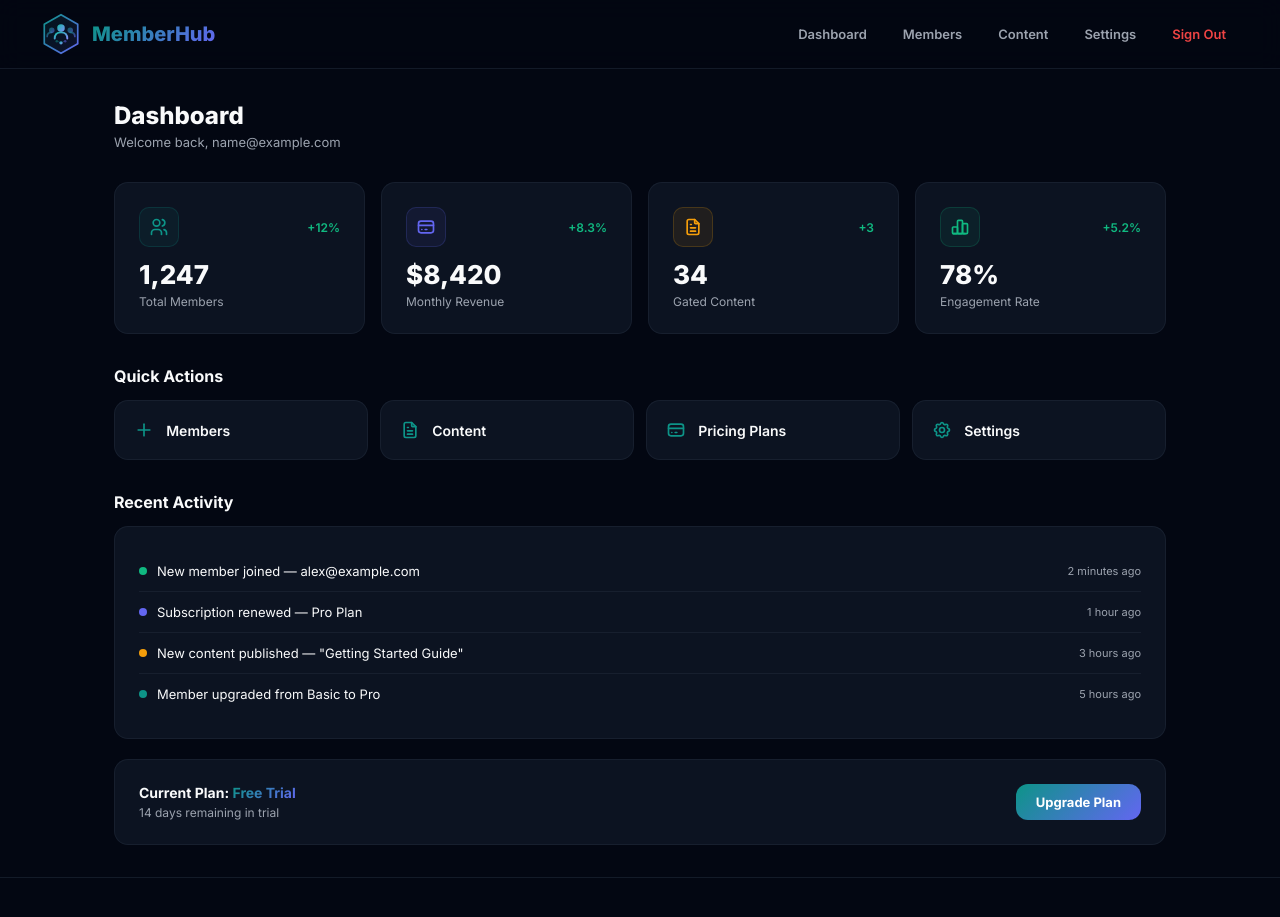
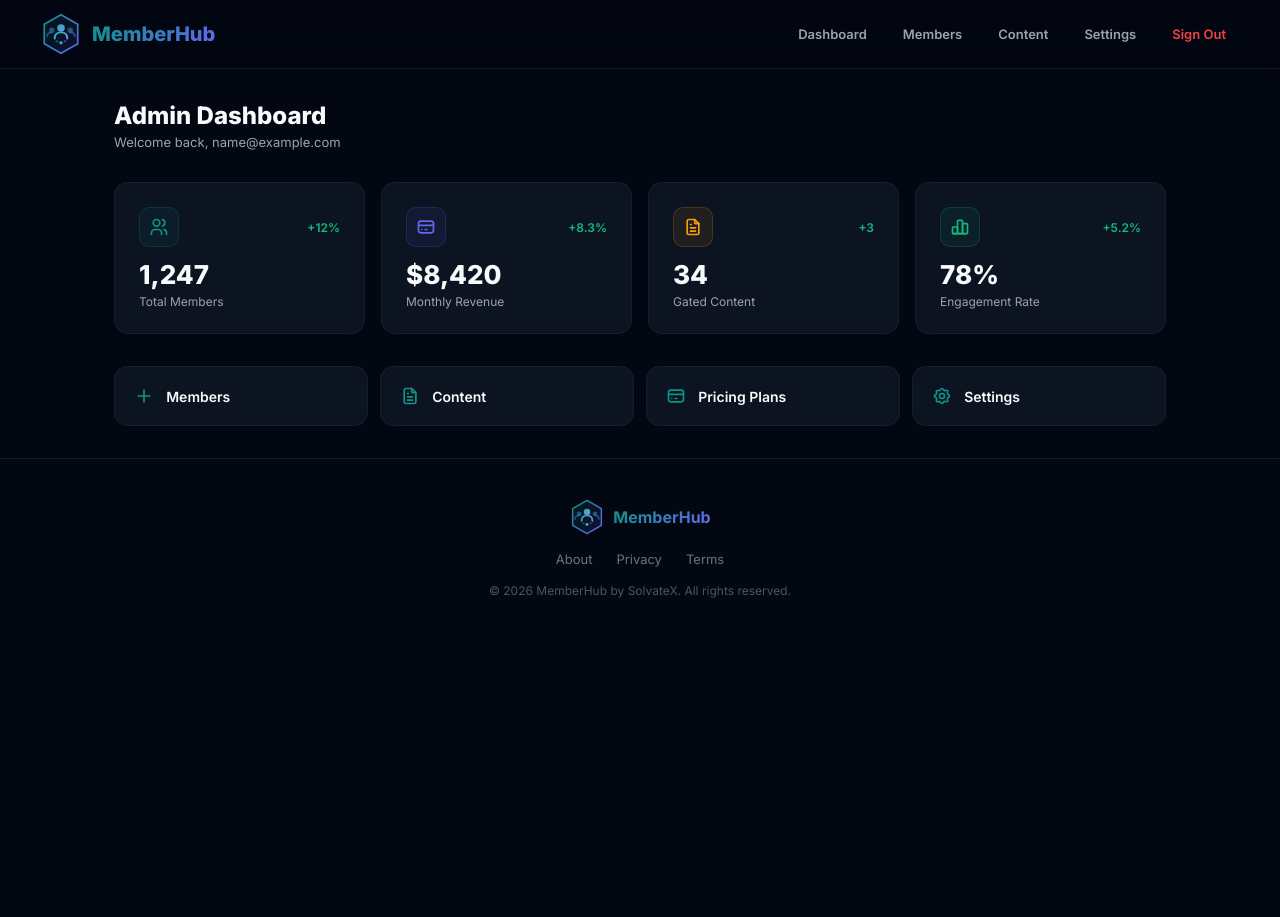
Before and after one commit to BerMoha/MemberHub, a Next.js app: page /dashboard in a window 1280 px wide. Shown: the top 917 px of the page. After the commit the page ends 800 px from the top, so only its background shows below. Built offline with nearby package versions, Linux system fonts and the light colour scheme; sample sign-in values are in the browser's storage.

Commit message:
Role-based views — members see profile, admins see full dashboard
Members: profile, subscription, accessible content, activity.
Admins: stats, members list, content management, settings.
Navbar adapts to role.

Co-Authored-By: Claude Opus 4.6 <noreply@anthropic.com>

```diff
--- a/src/app/dashboard/page.tsx
+++ b/src/app/dashboard/page.tsx
@@ -3,16 +3,28 @@
 import { useState, useEffect } from "react";
 import Link from "next/link";
 import ProtectedRoute from "@/components/ProtectedRoute";
-import { IconUsers, IconCreditCard, IconFileText, IconChartBar, IconPlus, IconSettings } from "@tabler/icons-react";
+import { IconUsers, IconCreditCard, IconFileText, IconChartBar, IconPlus, IconSettings, IconUser, IconLock, IconCalendar, IconMail, IconStar, IconArrowRight } from "@tabler/icons-react";
 
 export default function DashboardPage() {
-  const [user, setUser] = useState<{ email: string; role?: string; plan?: string } | null>(null);
+  const [user, setUser] = useState<{ email: string; name?: string; role?: string; plan?: string; joined?: string } | null>(null);
 
   useEffect(() => {
     const raw = localStorage.getItem("memberhub_user");
     if (raw) { try { setUser(JSON.parse(raw)); } catch {} }
   }, []);
 
+  const isAdmin = user?.role === "admin";
+
+  const myContent = [
+    { title: "Getting Started Guide", type: "Article", unlocked: true },
+    { title: "Onboarding Video Series", type: "Video", unlocked: true },
+    { title: "Community Best Practices", type: "Article", unlocked: true },
+    { title: "Advanced API Documentation", type: "Docs", unlocked: true },
+    { title: "Enterprise Integration Playbook", type: "PDF", unlocked: false },
+    { title: "Product Roadmap Q3 2026", type: "Docs", unlocked: false },
+  ];
+
+  if (isAdmin) {
     const cards = [
       { icon: IconUsers, label: "Total Members", value: "1,247", change: "+12%", color: "#0d9488" },
       { icon: IconCreditCard, label: "Monthly Revenue", value: "$8,420", change: "+8.3%", color: "#6366f1" },
@@ -20,32 +32,18 @@ export default function DashboardPage() {
       { icon: IconChartBar, label: "Engagement Rate", value: "78%", change: "+5.2%", color: "#10b981" },
     ];
 
-  const actions = [
-    { icon: IconPlus, label: "Members", href: "/members" },
-    { icon: IconFileText, label: "Content", href: "/content" },
-    { icon: IconCreditCard, label: "Pricing Plans", href: "/pricing" },
-    { icon: IconSettings, label: "Settings", href: "/settings" },
-  ];
-
     return (
       <ProtectedRoute>
         <section style={{ padding: "2rem 1.5rem", maxWidth: 1100, margin: "0 auto" }}>
           <div style={{ marginBottom: 32 }}>
-          <h1 style={{ fontSize: 24, fontWeight: 800 }}>Dashboard</h1>
-          <p style={{ fontSize: 13, color: "var(--muted)", marginTop: 4 }}>
-            Welcome back, {user?.email || "Member"}
-          </p>
+            <h1 style={{ fontSize: 24, fontWeight: 800 }}>Admin Dashboard</h1>
+            <p style={{ fontSize: 13, color: "var(--muted)", marginTop: 4 }}>Welcome back, {user?.email || "Admin"}</p>
           </div>
-
-        {/* Stats */}
           <div style={{ display: "grid", gridTemplateColumns: "repeat(auto-fit, minmax(220px, 1fr))", gap: 16, marginBottom: 32 }}>
             {cards.map(c => (
               <div key={c.label} className="card" style={{ padding: "1.5rem" }}>
                 <div style={{ display: "flex", alignItems: "center", justifyContent: "space-between", marginBottom: 12 }}>
-                <div style={{
-                  width: 40, height: 40, borderRadius: 10, display: "grid", placeItems: "center",
-                  background: `${c.color}15`, border: `1px solid ${c.color}30`,
-                }}>
+                  <div style={{ width: 40, height: 40, borderRadius: 10, display: "grid", placeItems: "center", background: `${c.color}15`, border: `1px solid ${c.color}30` }}>
                     <c.icon size={20} color={c.color} />
                   </div>
                   <span style={{ fontSize: 12, color: "#10b981", fontWeight: 600 }}>{c.change}</span>
@@ -55,52 +53,138 @@ export default function DashboardPage() {
               </div>
             ))}
           </div>
-
-        {/* Quick Actions */}
-        <h2 style={{ fontSize: 16, fontWeight: 700, marginBottom: 14 }}>Quick Actions</h2>
-        <div style={{ display: "grid", gridTemplateColumns: "repeat(auto-fit, minmax(200px, 1fr))", gap: 12, marginBottom: 32 }}>
-          {actions.map(a => (
-            <Link key={a.label} href={a.href} className="card" style={{
-              padding: "1.2rem", display: "flex", alignItems: "center", gap: 12, textDecoration: "none",
-            }}>
+          <div style={{ display: "grid", gridTemplateColumns: "repeat(auto-fit, minmax(200px, 1fr))", gap: 12 }}>
+            {[
+              { icon: IconPlus, label: "Members", href: "/members" },
+              { icon: IconFileText, label: "Content", href: "/content" },
+              { icon: IconCreditCard, label: "Pricing Plans", href: "/pricing" },
+              { icon: IconSettings, label: "Settings", href: "/settings" },
+            ].map(a => (
+              <Link key={a.label} href={a.href} className="card" style={{ padding: "1.2rem", display: "flex", alignItems: "center", gap: 12, textDecoration: "none" }}>
                 <a.icon size={20} color="#0d9488" />
                 <span style={{ fontSize: 14, fontWeight: 600 }}>{a.label}</span>
               </Link>
             ))}
           </div>
+        </section>
+      </ProtectedRoute>
+    );
+  }
 
-        {/* Recent Activity */}
-        <h2 style={{ fontSize: 16, fontWeight: 700, marginBottom: 14 }}>Recent Activity</h2>
+  return (
+    <ProtectedRoute>
+      <section style={{ padding: "2rem 1.5rem", maxWidth: 900, margin: "0 auto" }}>
+        {/* Profile header */}
+        <div className="card" style={{ padding: "2rem", marginBottom: 20, display: "flex", alignItems: "center", gap: 20 }}>
+          <div style={{
+            width: 72, height: 72, borderRadius: 18, display: "grid", placeItems: "center",
+            background: "linear-gradient(135deg, rgba(13,148,136,0.2), rgba(99,102,241,0.2))",
+            border: "2px solid rgba(13,148,136,0.3)", fontSize: 24, fontWeight: 800, color: "#0d9488",
+          }}>
+            {(user?.name || user?.email || "U").charAt(0).toUpperCase()}
+          </div>
+          <div style={{ flex: 1 }}>
+            <h1 style={{ fontSize: 22, fontWeight: 800 }}>{user?.name || "Member"}</h1>
+            <p style={{ fontSize: 13, color: "var(--muted)", marginTop: 2 }}>{user?.email}</p>
+            <div style={{ display: "flex", gap: 12, marginTop: 8 }}>
+              <span style={{ display: "flex", alignItems: "center", gap: 5, fontSize: 12, color: "var(--muted)" }}>
+                <IconCalendar size={13} /> Joined {user?.joined || "Jul 2026"}
+              </span>
+              <span style={{
+                padding: "3px 10px", borderRadius: 6, fontSize: 11, fontWeight: 600,
+                background: "rgba(13,148,136,0.15)", color: "#14b8a6",
+              }}>
+                {user?.plan || "Free Trial"}
+              </span>
+            </div>
+          </div>
+        </div>
+
+        {/* Subscription */}
+        <div className="card" style={{ padding: "1.5rem", marginBottom: 20 }}>
+          <div style={{ display: "flex", alignItems: "center", gap: 10, marginBottom: 14 }}>
+            <IconCreditCard size={20} color="#6366f1" />
+            <h2 style={{ fontSize: 16, fontWeight: 700 }}>My Subscription</h2>
+          </div>
+          <div style={{ display: "grid", gridTemplateColumns: "1fr 1fr 1fr", gap: 14 }}>
+            <div>
+              <div style={{ fontSize: 11, color: "var(--muted)", marginBottom: 4 }}>Plan</div>
+              <div style={{ fontSize: 16, fontWeight: 700 }} className="gradient-text">{user?.plan || "Free Trial"}</div>
+            </div>
+            <div>
+              <div style={{ fontSize: 11, color: "var(--muted)", marginBottom: 4 }}>Status</div>
+              <div style={{ fontSize: 14, fontWeight: 600, display: "flex", alignItems: "center", gap: 5 }}>
+                <span style={{ width: 7, height: 7, borderRadius: "50%", background: "#10b981" }} /> Active
+              </div>
+            </div>
+            <div>
+              <div style={{ fontSize: 11, color: "var(--muted)", marginBottom: 4 }}>Next billing</div>
+              <div style={{ fontSize: 14, fontWeight: 600 }}>Aug 19, 2026</div>
+            </div>
+          </div>
+          <div style={{ marginTop: 16, display: "flex", gap: 10 }}>
+            <Link href="/pricing" className="btn-outline" style={{ padding: "8px 16px", fontSize: 12 }}>
+              <IconStar size={14} /> Upgrade Plan
+            </Link>
+          </div>
+        </div>
+
+        {/* My Content */}
+        <div className="card" style={{ padding: "1.5rem", marginBottom: 20 }}>
+          <div style={{ display: "flex", alignItems: "center", gap: 10, marginBottom: 14 }}>
+            <IconFileText size={20} color="#f59e0b" />
+            <h2 style={{ fontSize: 16, fontWeight: 700 }}>My Content</h2>
+          </div>
+          {myContent.map((c, i) => (
+            <div key={c.title} style={{
+              display: "flex", alignItems: "center", justifyContent: "space-between",
+              padding: "10px 0", borderBottom: i < myContent.length - 1 ? "1px solid var(--border)" : "none",
+            }}>
+              <div style={{ display: "flex", alignItems: "center", gap: 10 }}>
+                {c.unlocked
+                  ? <IconFileText size={16} color="#10b981" />
+                  : <IconLock size={16} color="#6b7280" />
+                }
+                <span style={{ fontSize: 13, color: c.unlocked ? "var(--text)" : "var(--muted)" }}>{c.title}</span>
+                <span style={{
+                  padding: "2px 8px", borderRadius: 4, fontSize: 10, fontWeight: 600,
+                  background: "rgba(99,102,241,0.1)", color: "#818cf8",
+                }}>
+                  {c.type}
+                </span>
+              </div>
+              {c.unlocked ? (
+                <span style={{ fontSize: 11, color: "#10b981", fontWeight: 600 }}>Access</span>
+              ) : (
+                <span style={{ fontSize: 11, color: "var(--muted)" }}>Upgrade to unlock</span>
+              )}
+            </div>
+          ))}
+        </div>
+
+        {/* Activity */}
         <div className="card" style={{ padding: "1.5rem" }}>
+          <div style={{ display: "flex", alignItems: "center", gap: 10, marginBottom: 14 }}>
+            <IconMail size={20} color="#0d9488" />
+            <h2 style={{ fontSize: 16, fontWeight: 700 }}>Recent Activity</h2>
+          </div>
           {[
-            { text: "New member joined — alex@example.com", time: "2 minutes ago", color: "#10b981" },
-            { text: "Subscription renewed — Pro Plan", time: "1 hour ago", color: "#6366f1" },
-            { text: "New content published — \"Getting Started Guide\"", time: "3 hours ago", color: "#f59e0b" },
-            { text: "Member upgraded from Basic to Pro", time: "5 hours ago", color: "#0d9488" },
+            { text: "You accessed \"Getting Started Guide\"", time: "2 hours ago", color: "#10b981" },
+            { text: "Subscription renewed — Pro Plan", time: "5 days ago", color: "#6366f1" },
+            { text: "You joined MemberHub", time: user?.joined || "Jul 19, 2026", color: "#0d9488" },
           ].map((item, i) => (
             <div key={i} style={{
               display: "flex", alignItems: "center", justifyContent: "space-between",
-              padding: "12px 0", borderBottom: i < 3 ? "1px solid var(--border)" : "none",
+              padding: "10px 0", borderBottom: i < 2 ? "1px solid var(--border)" : "none",
             }}>
-              <div style={{ display: "flex", alignItems: "center", gap: 10 }}>
-                <div style={{ width: 8, height: 8, borderRadius: "50%", background: item.color }} />
+              <div style={{ display: "flex", alignItems: "center", gap: 8 }}>
+                <span style={{ width: 7, height: 7, borderRadius: "50%", background: item.color }} />
                 <span style={{ fontSize: 13 }}>{item.text}</span>
               </div>
               <span style={{ fontSize: 11, color: "var(--muted)" }}>{item.time}</span>
             </div>
           ))}
         </div>
-
-        {/* Plan info */}
-        <div className="card" style={{ marginTop: 20, padding: "1.5rem", display: "flex", alignItems: "center", justifyContent: "space-between" }}>
-          <div>
-            <div style={{ fontSize: 14, fontWeight: 700 }}>Current Plan: <span className="gradient-text">{user?.plan || "Free Trial"}</span></div>
-            <div style={{ fontSize: 12, color: "var(--muted)", marginTop: 4 }}>14 days remaining in trial</div>
-          </div>
-          <Link href="/pricing" className="btn-primary" style={{ padding: "10px 20px", fontSize: 13 }}>
-            Upgrade Plan
-          </Link>
-        </div>
       </section>
     </ProtectedRoute>
   );
--- a/src/lib/auth.ts
+++ b/src/lib/auth.ts
@@ -1,12 +1,12 @@
 export async function login(email: string, _password: string) {
-  const user = { email, role: "admin", plan: "Professional" };
+  const user = { email, name: email.split("@")[0], role: "member", plan: "Pro", joined: "Jul 19, 2026" };
   localStorage.setItem("memberhub_token", "demo_token_" + Date.now());
   localStorage.setItem("memberhub_user", JSON.stringify(user));
   return user;
 }
 
 export async function register(email: string, _password: string, name?: string) {
-  const user = { email, name: name || email.split("@")[0], role: "admin", plan: "Free Trial" };
+  const user = { email, name: name || email.split("@")[0], role: "member", plan: "Free Trial", joined: "Jul 19, 2026" };
   localStorage.setItem("memberhub_token", "demo_token_" + Date.now());
   localStorage.setItem("memberhub_user", JSON.stringify(user));
   return user;
```
Also changed, not shown: src/components/Navbar.tsx (+8 -3 lines). Lines whose indentation alone changed are shown as unchanged.
